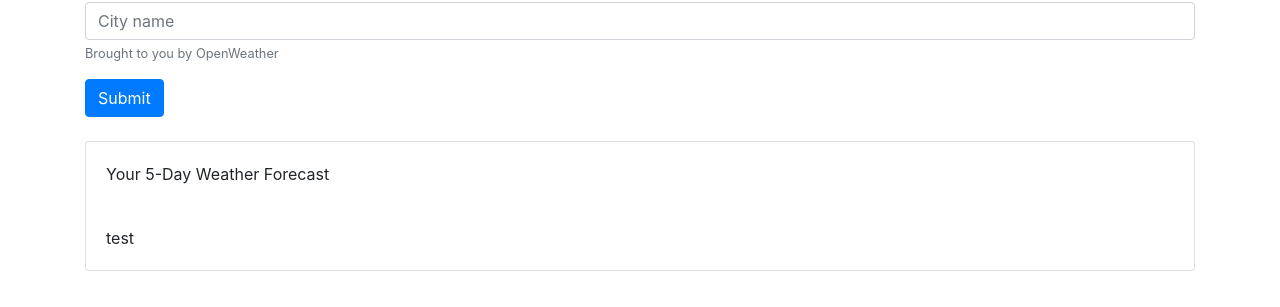
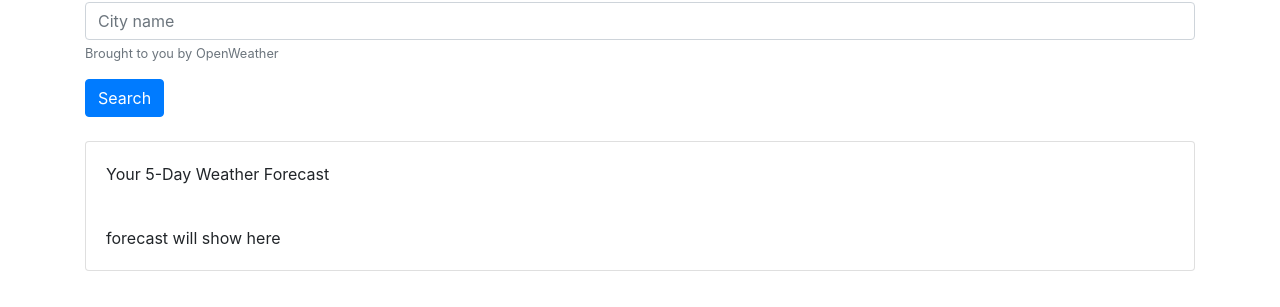
Before and after one commit to marysia83/5-day_WeatherApp, a plain HTML site: page index.html in a window 1280 px wide. Shown: the part 311-618 px from the top of the page. Drawn offline with nearby package versions, Linux system fonts and the light colour scheme.

Commit message:
Finished html

```diff
--- a/index.html
+++ b/index.html
@@ -34,7 +34,7 @@
               <input type="checkbox" class="form-check-input" id="exampleCheck1">
               <label class="form-check-label" for="exampleCheck1">Check me out</label>
             </div> -->
-            <button type="submit" class="btn btn-primary">Submit</button>
+            <button type="submit" class="btn btn-primary">Search</button>
           </form>
 
           <br>
@@ -45,7 +45,7 @@
             </div>
 
             <div class="weatherResults card-body">
-                test
+                forecast will show here
             </div>
           </div>
 
```
